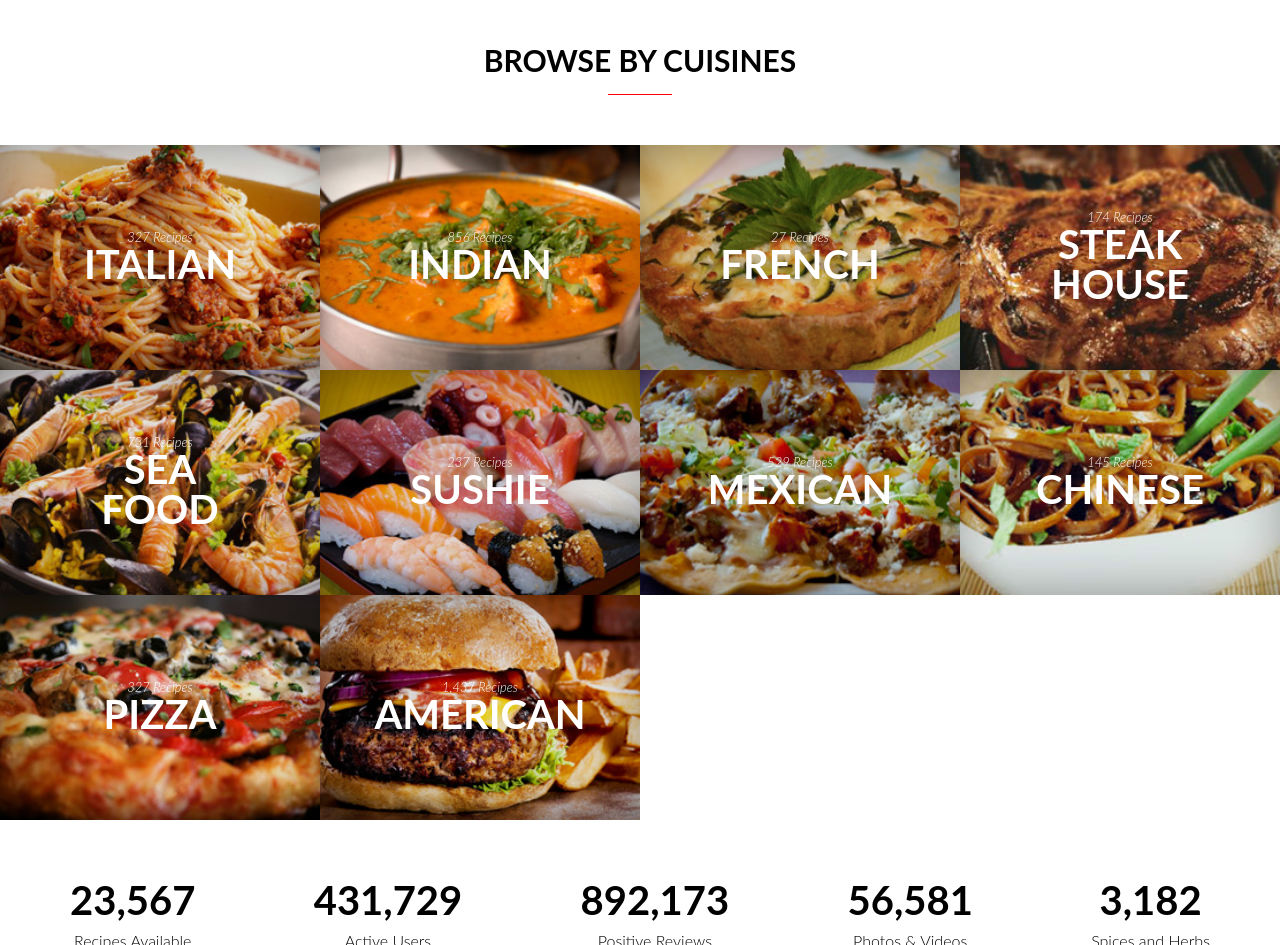
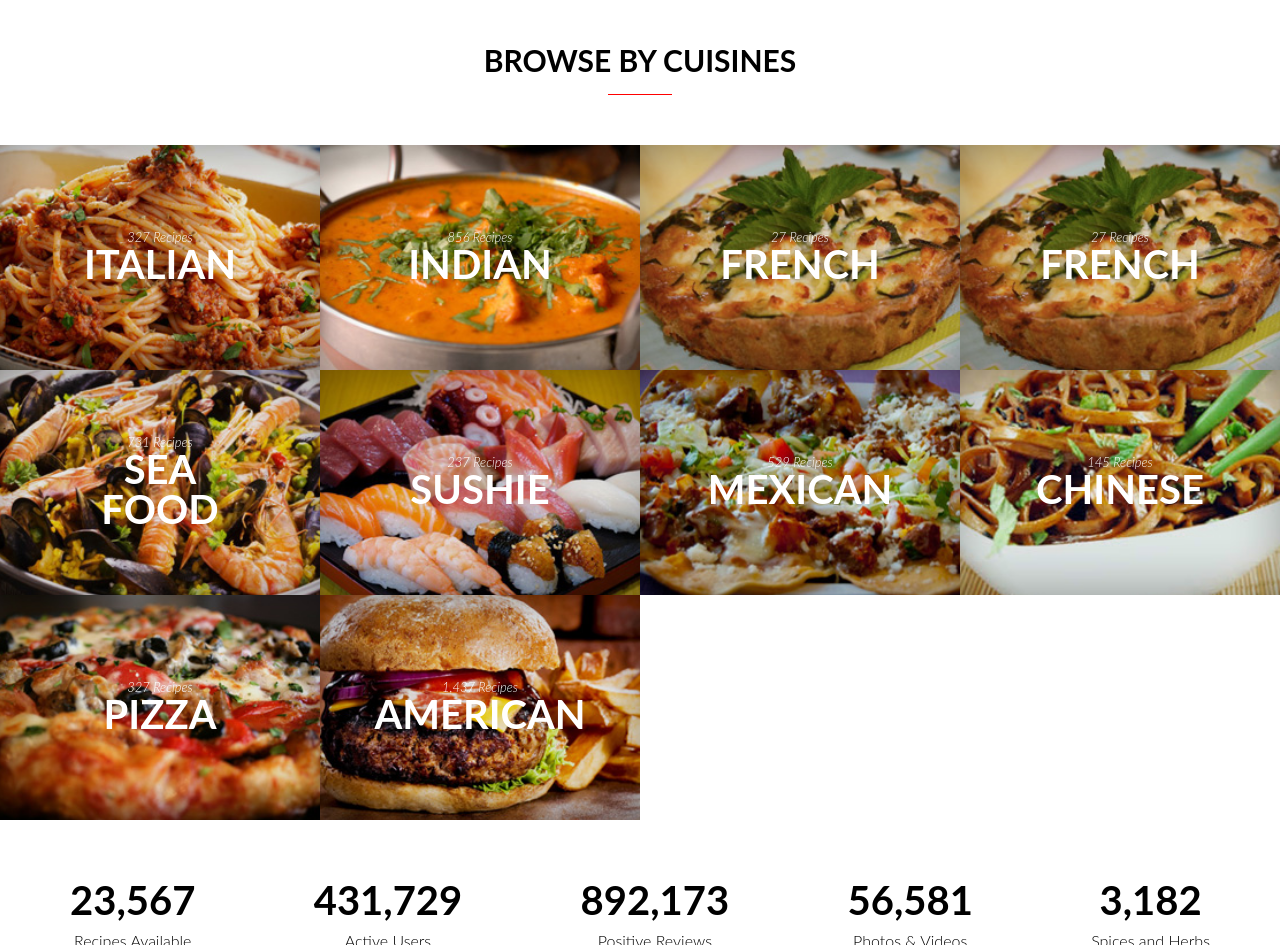
Before and after one commit to edoves/fudi-portfolio, a website: page index.html in a window 1280 px wide. Shown: the part 2940-3885 px from the top of the page. Drawn offline with Linux system fonts and the light colour scheme.

Commit message:
Initial Commit

```diff
--- a/index.html
+++ b/index.html
@@ -201,11 +201,18 @@
                         </div>
 
                         <div class="cuisines__item cuisines__item--4">
-                            <figure class="cuisines__photo">
+                            <!-- <figure class="cuisines__photo">
                                 <img src="dist/img/steak-house.jpg" alt="">
                                 <figcaption>
                                     <span>174 Recipes</span>
                                     <h4>Steak House</h4>
+                                </figcaption>
+                            </figure> -->
+                            <figure class="cuisines__photo">
+                                <img src="dist/img/french.jpg" alt="French">
+                                <figcaption>
+                                    <span>27 Recipes</span>
+                                    <h4>French</h4>
                                 </figcaption>
                             </figure>
                         </div>
```
